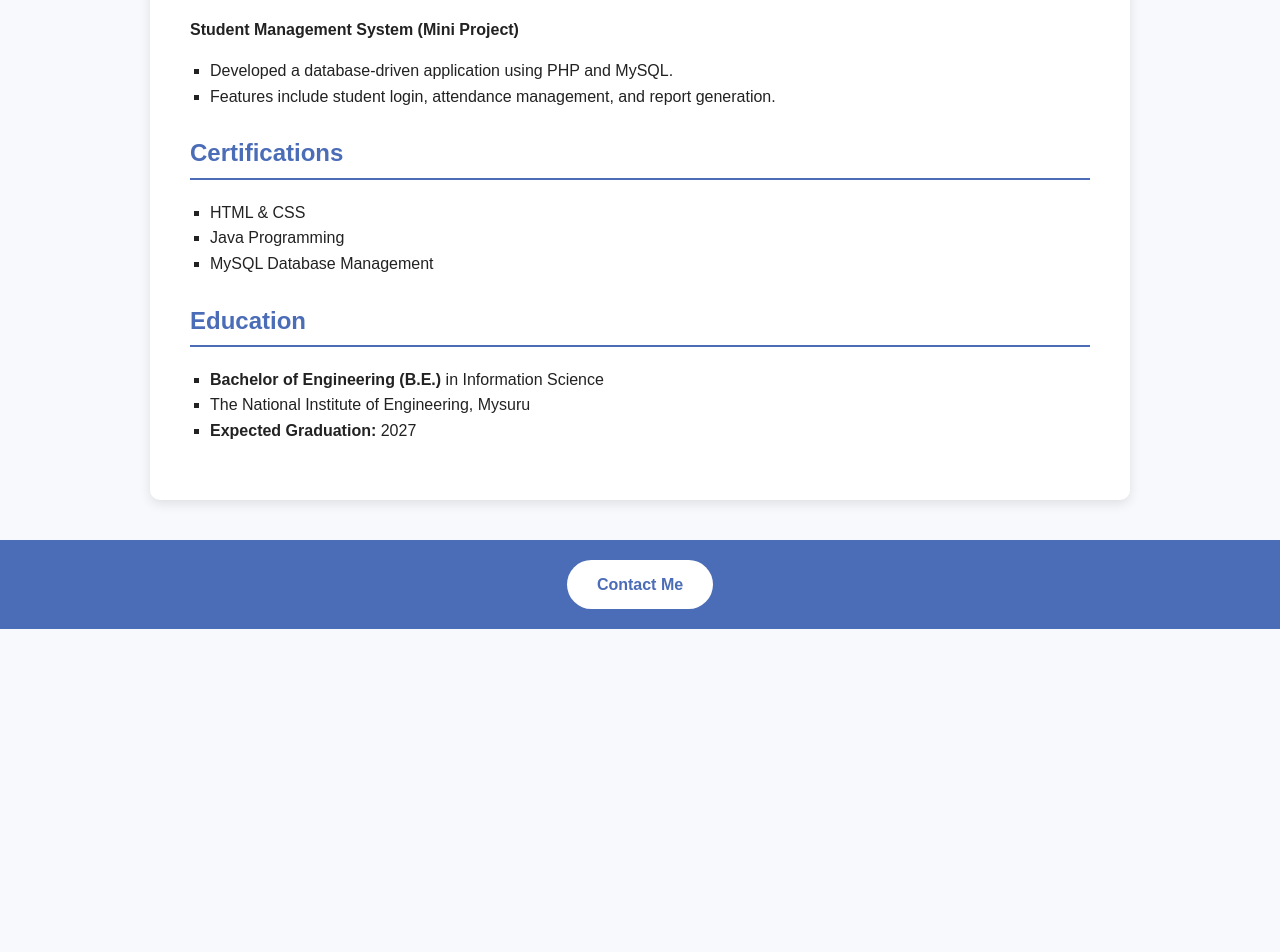
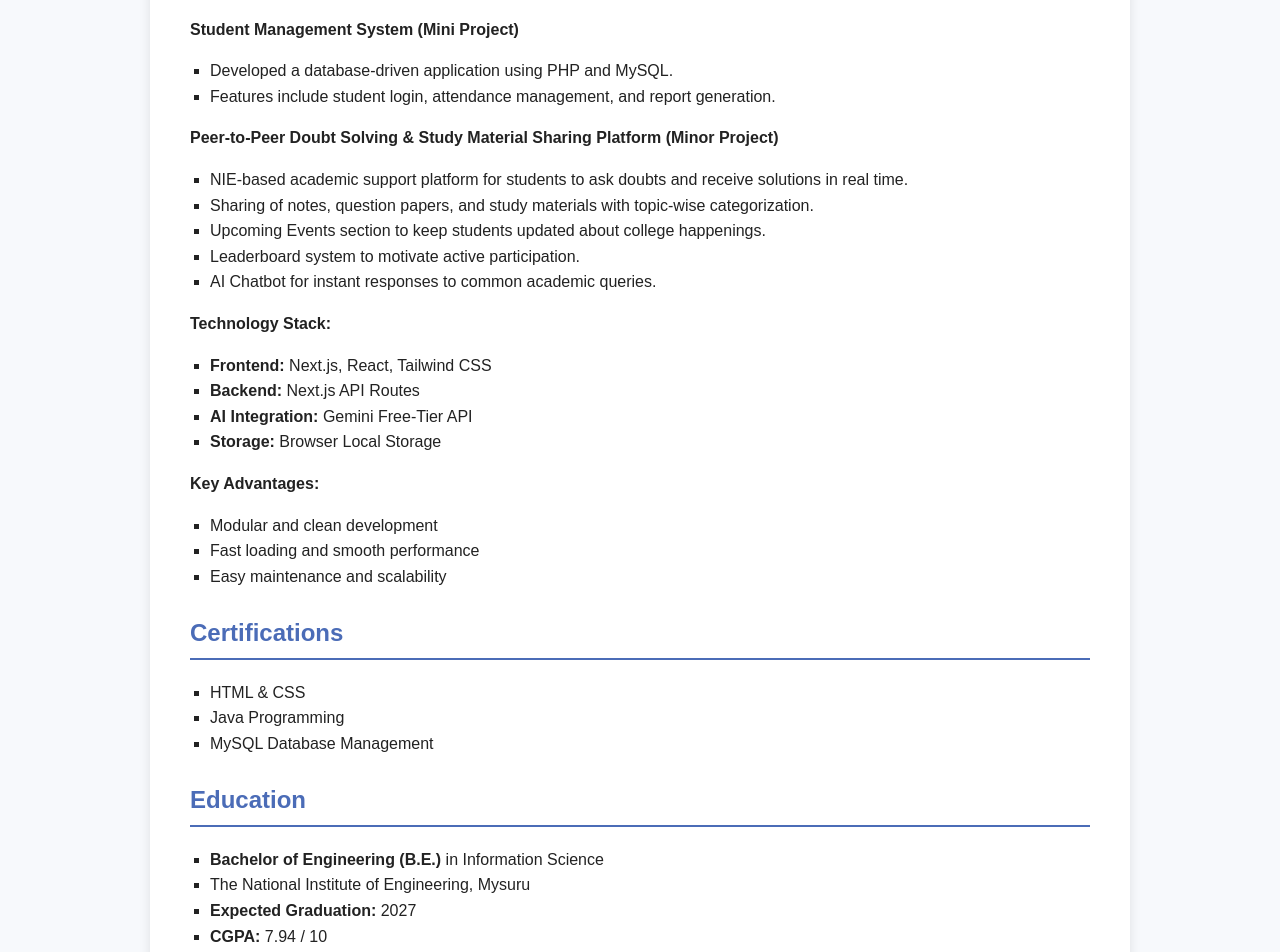
Before and after one commit to Deepikagowda123/deepikagowda123.github.io, a plain HTML site: page index.html in a window 1280 px wide. Shown: the part 694-1646 px from the top of the page. Before the commit the page ends 1323 px from the top, so only its background shows below. Drawn offline with Linux system fonts and the light colour scheme.

Commit message:
Update resume with new projects and CGPA
Added new project details and updated education information.

```diff
--- a/index.html
+++ b/index.html
@@ -90,10 +90,35 @@
     </ul>
 
     <h2>Projects</h2>
+
     <p><strong>Student Management System (Mini Project)</strong></p>
     <ul>
       <li>Developed a database-driven application using PHP and MySQL.</li>
       <li>Features include student login, attendance management, and report generation.</li>
+    </ul>
+
+    <p><strong>Peer-to-Peer Doubt Solving & Study Material Sharing Platform (Minor Project)</strong></p>
+    <ul>
+      <li>NIE-based academic support platform for students to ask doubts and receive solutions in real time.</li>
+      <li>Sharing of notes, question papers, and study materials with topic-wise categorization.</li>
+      <li>Upcoming Events section to keep students updated about college happenings.</li>
+      <li>Leaderboard system to motivate active participation.</li>
+      <li>AI Chatbot for instant responses to common academic queries.</li>
+    </ul>
+
+    <p><strong>Technology Stack:</strong></p>
+    <ul>
+      <li><strong>Frontend:</strong> Next.js, React, Tailwind CSS</li>
+      <li><strong>Backend:</strong> Next.js API Routes</li>
+      <li><strong>AI Integration:</strong> Gemini Free-Tier API</li>
+      <li><strong>Storage:</strong> Browser Local Storage</li>
+    </ul>
+
+    <p><strong>Key Advantages:</strong></p>
+    <ul>
+      <li>Modular and clean development</li>
+      <li>Fast loading and smooth performance</li>
+      <li>Easy maintenance and scalability</li>
     </ul>
 
     <h2>Certifications</h2>
@@ -108,6 +133,7 @@
       <li><strong>Bachelor of Engineering (B.E.)</strong> in Information Science</li>
       <li>The National Institute of Engineering, Mysuru</li>
       <li><strong>Expected Graduation:</strong> 2027</li>
+      <li><strong>CGPA:</strong> 7.94 / 10</li>
     </ul>
   </div>
 
```
